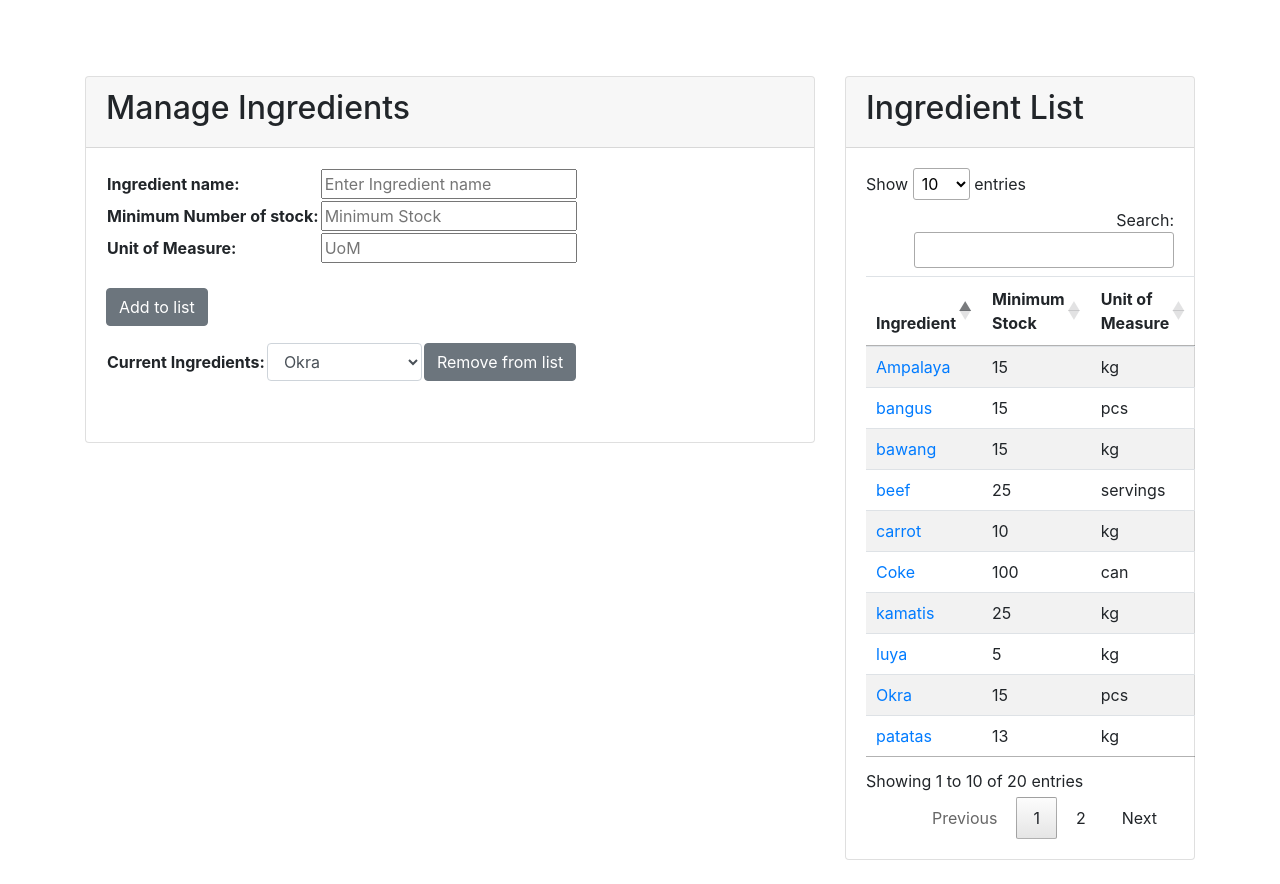
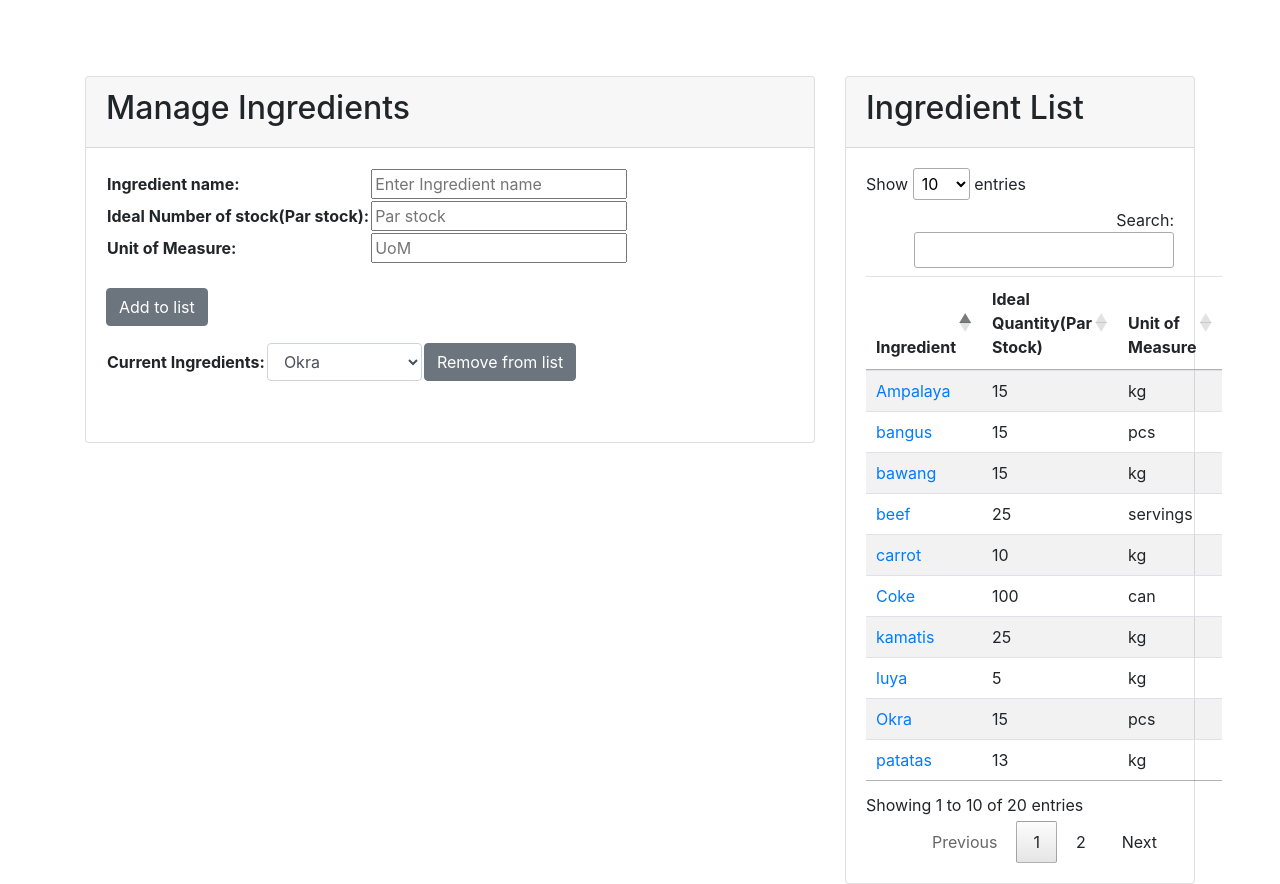
Before and after one commit to CTMFajardo/sarimaforecast, a Flask app: page /ingredients in a window 1280 px wide. Shown: the part 68-952 px from the top of the page. Before the commit the page ends 928 px from the top, so only its background shows below. Run offline with Flask 3, Linux system fonts and the light colour scheme; a user stored in the database is signed in; some libraries are stand-ins or nearby versions.

Commit message:
minimum stock to parstock/ideallevel

```diff
--- a/website/templates/home.html
+++ b/website/templates/home.html
@@ -16,7 +16,7 @@
                         <!-- Inventory card -->
                         <div class="card overflow-auto">
                             <h5 class="card-header">
-                                Below Minimum Stocks
+                                Below Ideal Level (Par Stock)
                             </h5>
                             <div class="card-body">
                                 <h6 class="card-title">From Inventory: {{ stockDate }}, {{ latestInvWord }}</h6>
--- a/website/templates/ingredients.html
+++ b/website/templates/ingredients.html
@@ -29,13 +29,13 @@
                 </td>
               </tr>
               <tr>
-                <td><b>Minimum Number of stock: </b></td>
+                <td><b>Ideal Number of stock(Par stock): </b></td>
                 <td>
                   <input
                     type="number"
                     id="minimumStock"
                     name="minimumStock"
-                    placeholder="Minimum Stock"
+                    placeholder="Par stock"
                     min="1"
                     oninput="this.value = !!this.value && Math.abs(this.value) >= 0 ? Math.abs(this.value) : null"
                   />
@@ -92,7 +92,7 @@
           <thead>
             <tr>
               <th>Ingredient</th>
-              <th>Minimum Stock</th>
+              <th>Ideal Quantity(Par Stock)</th>
               <th>Unit of Measure</th>
             </tr>
           </thead>
@@ -125,7 +125,7 @@
   <div class="modal-dialog">
     <div class="modal-content">
       <div class="modal-header">
-        <h5 class="modal-title">Minimum Stock Edit</h5>
+        <h5 class="modal-title">Par Stock Edit</h5>
         <button type="button" class="btn-close" data-bs-dismiss="modal" aria-label="Close"></button>
       </div>
       <div class="modal-body">
@@ -142,13 +142,13 @@
                 </td>
               </tr>
               <tr>
-                <td><b>Minimum Stock: </b></td>
+                <td><b>Ideal Level(Par Stock): </b></td>
                 <td>
                   <input type="number" class="form-control"
-                         id="minimumStockEdit" name="minimumStockEdit"
-                         placeholder="Minimum Stock"
-                         min="1" required
-                         oninput="this.value = !!this.value && Math.abs(this.value) >= 0 ? Math.abs(this.value) : null">
+                        id="minimumStockEdit" name="minimumStockEdit"
+                        placeholder="Ideal Level(Par Stock)"
+                        min="1" required
+                        oninput="this.value = !!this.value && Math.abs(this.value) >= 0 ? Math.abs(this.value) : null">
                 </td>
               </tr>
 
```
